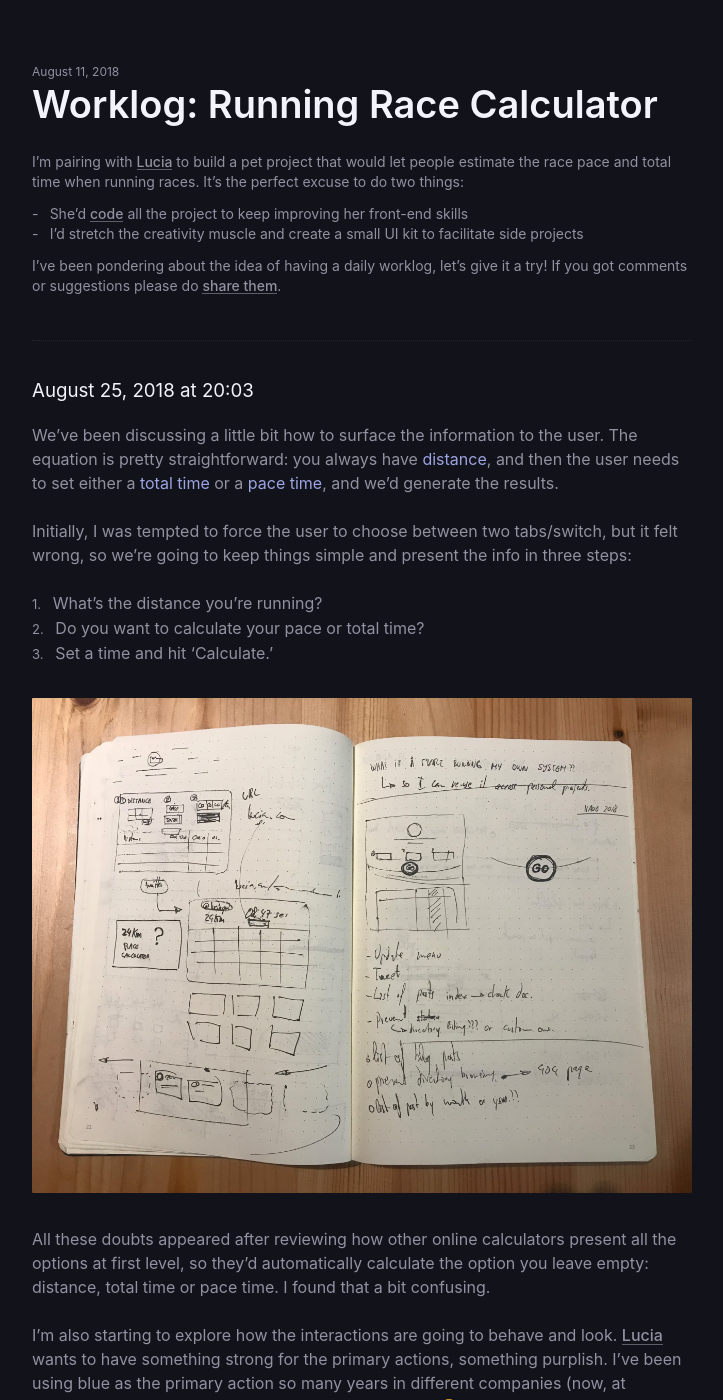
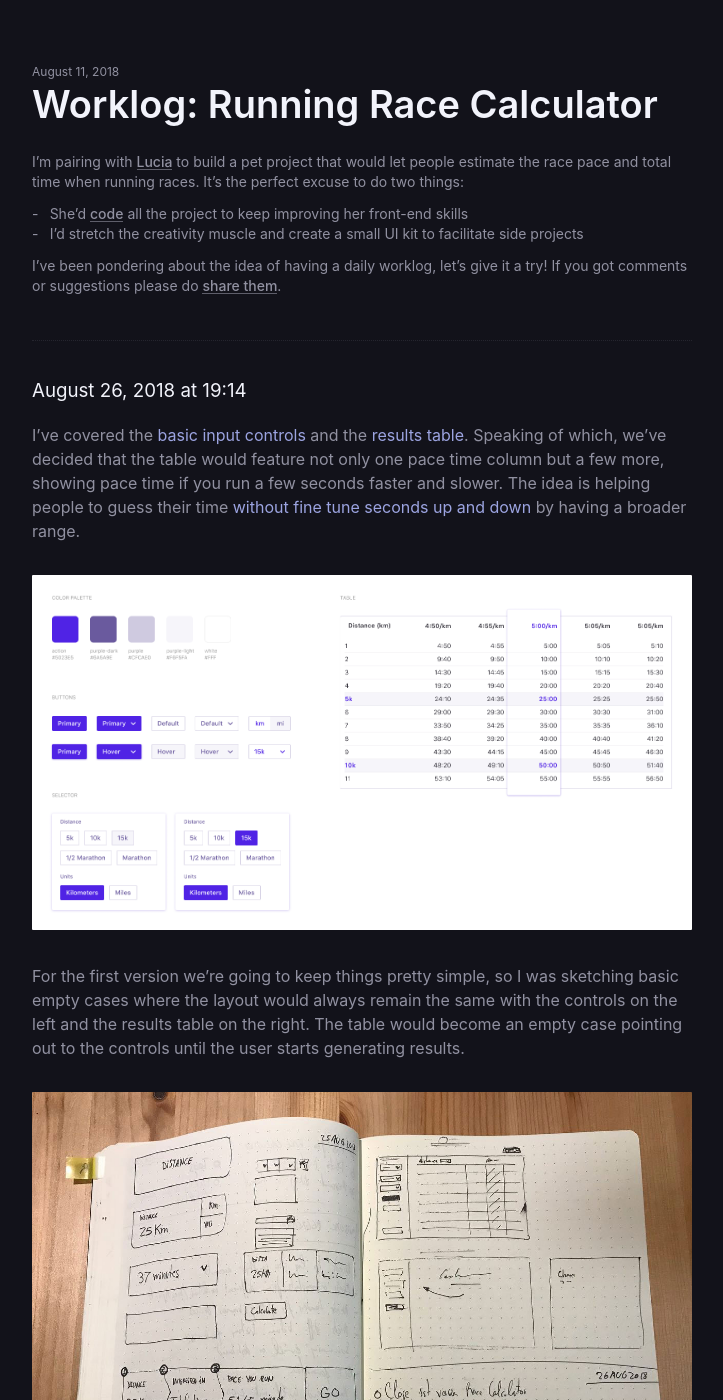
Before and after one commit to adrianmg/adrianmg.github.io, a Jekyll site: the page built from _posts/2018-08-11-race-calculator.md, in a window 1280 px wide and 1400 px high. Shown: the whole window, without its empty margins (278-1001 px from the left). Built offline with Jekyll 4.4.1, drawn with Linux system fonts in a browser that asks for light colours; some of the changed text lies outside the part shown.

Commit message:
blog post: updated worklog for race calculator

```diff
--- a/_posts/2018-08-11-race-calculator.md
+++ b/_posts/2018-08-11-race-calculator.md
@@ -14,6 +14,19 @@ I'm pairing with [Lucia](http://luciagm.net) to build a pet project that would l
 I've been pondering about the idea of having a daily worklog, let's give it a try! If you got comments or suggestions please do [share them](http://twitter.com/adrianmg).
 "
 ---
+
+### August 26, 2018 at 19:14
+{:.anchor }
+
+I've covered the **basic input controls** and the **results table**. Speaking of which, we've decided that the table would feature not only one pace time column but a few more, showing pace time if you run a few seconds faster and slower. The idea is helping people to guess their time **without fine tune seconds up and down** by having a broader range.
+
+![UI components race calculator]({{ "/assets/images/posts/2018/race-calculator-05.png" | relative_url }})
+
+For the first version we're going to keep things pretty simple, so I was sketching basic empty cases where the layout would always remain the same with the controls on the left and the results table on the right. The table would become an empty case pointing out to the controls until the user starts generating results.
+
+![Notebook sketch race calculator]({{ "/assets/images/posts/2018/race-calculator-06.jpg" | relative_url }})
+
+On the **development side**, [Lucia](https://twitter.com/luuugm) has started to put together the [**React application**](https://github.com/lucia-gm/race-calculator-react). The functionality was already there so now she's investing some time translating all the vanilla JavaScript functionality into React components.
 
 ### August 25, 2018 at 20:03
 {:.anchor }
```
Also changed, not shown: other parts of _posts/2018-08-11-race-calculator.md (+1 -1 lines), assets/images/posts/2018/race-calculator-05.png (added), assets/images/posts/2018/race-calculator-06.jpg (added).
